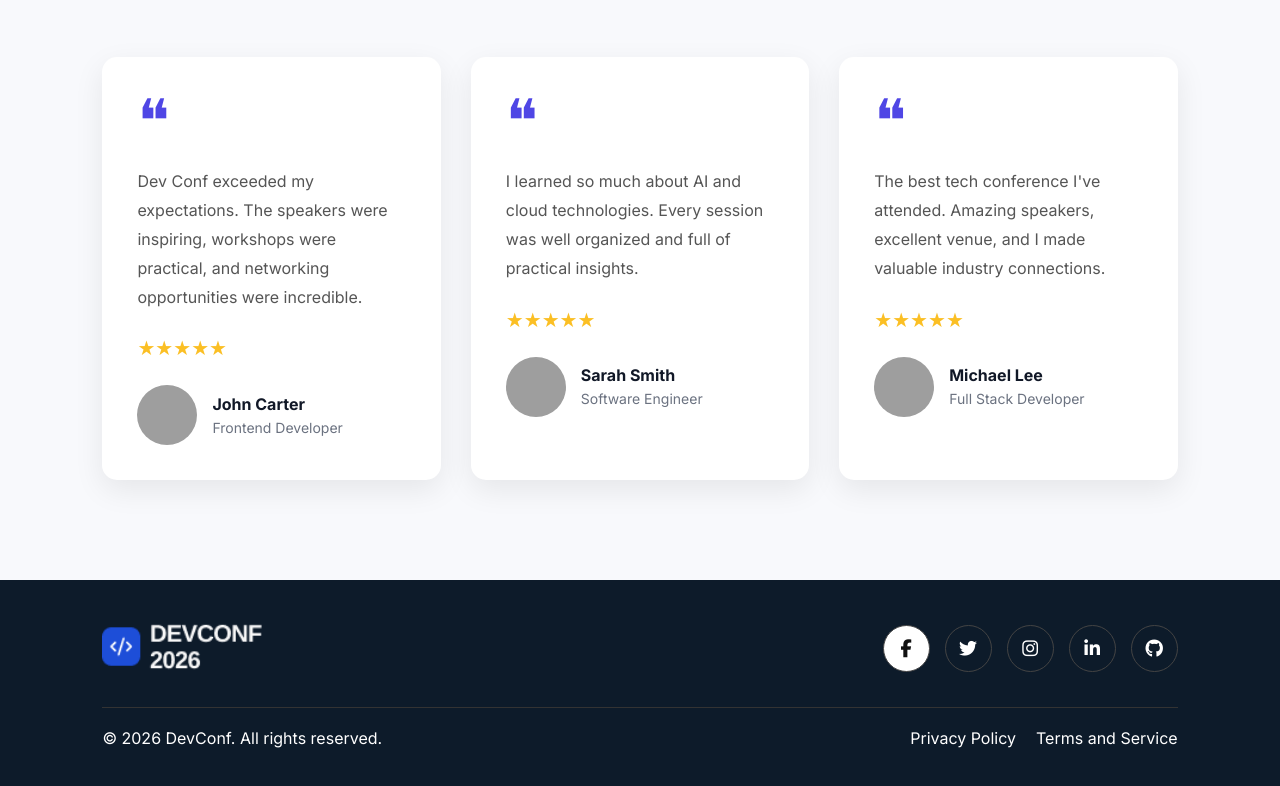
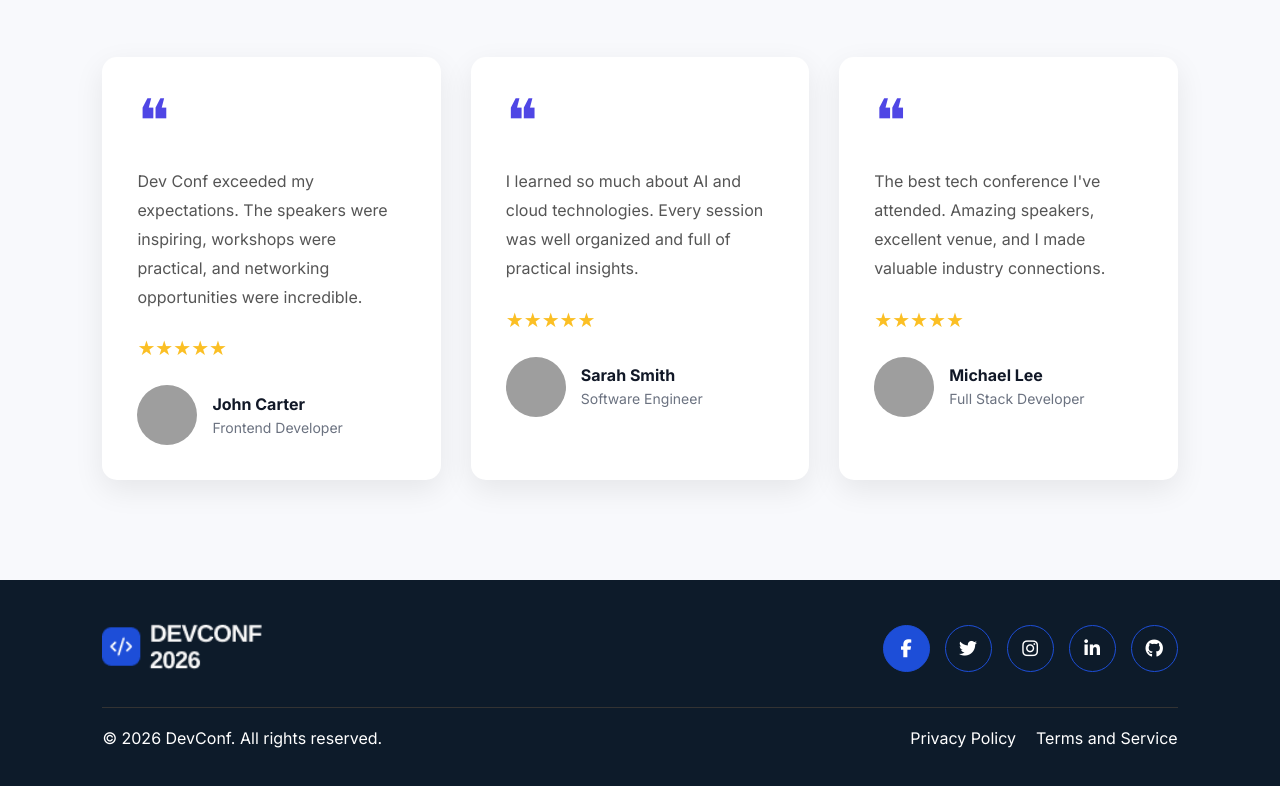
Before and after one commit to sadimern2102/SADI-B14-A01, a plain HTML site: page index.html in a window 1280 px wide. In both pictures the pointer is over the link 906 px from the left and 3306 px from the top of the page. Shown: the part 2658-3444 px from the top of the page. Drawn offline with nearby package versions, Linux system fonts and the light colour scheme; grey boxes are pictures that could not be loaded.

Commit message:
Project Ready

```diff
--- a/style.css
+++ b/style.css
@@ -421,7 +421,7 @@ nav {
 .social-links a {
   width: 45px;
   height: 45px;
-  border: 1px solid #444;
+  border: 1px solid #1d4ed8;
   border-radius: 50%;
   display: flex;
   justify-content: center;
@@ -433,8 +433,8 @@ nav {
 }
 
 .social-links a:hover {
-  background: #fff;
-  color: #111;
+  background: #1d4ed8;
+  color: #fff;
 }
 
 .footer hr {
```
